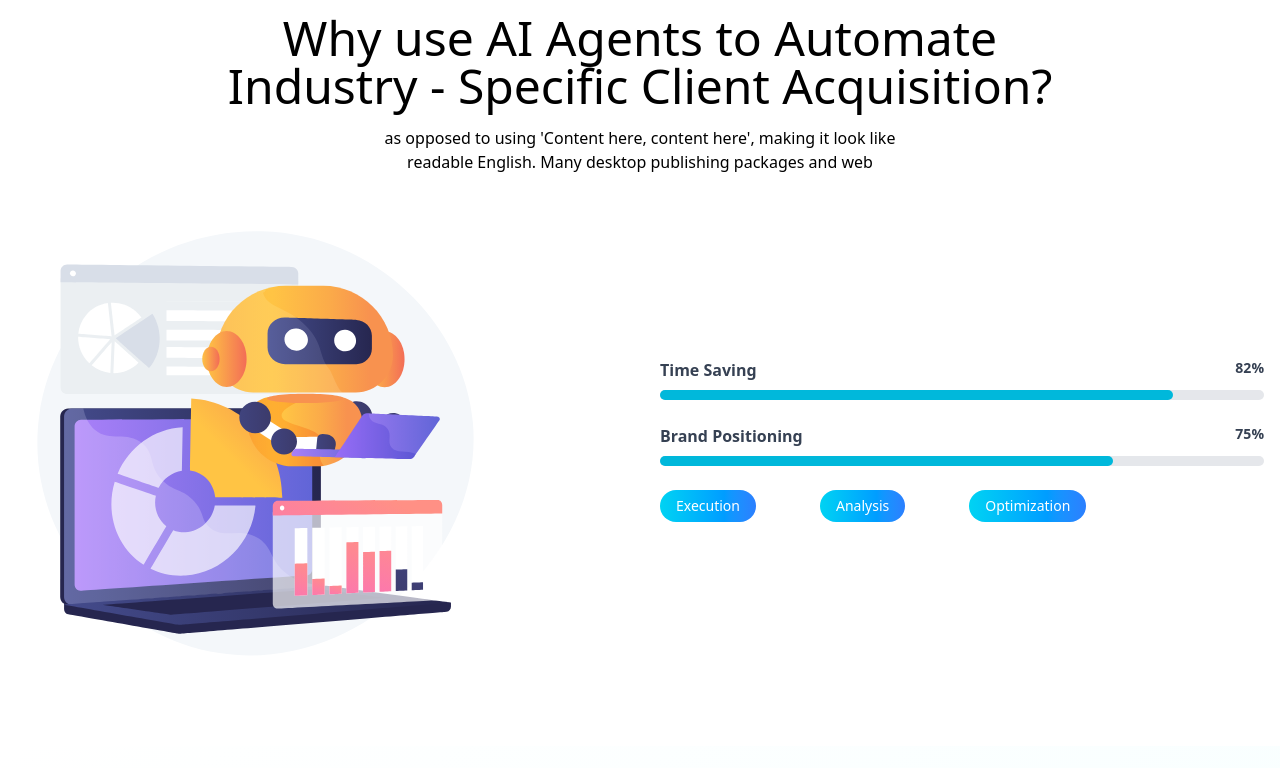
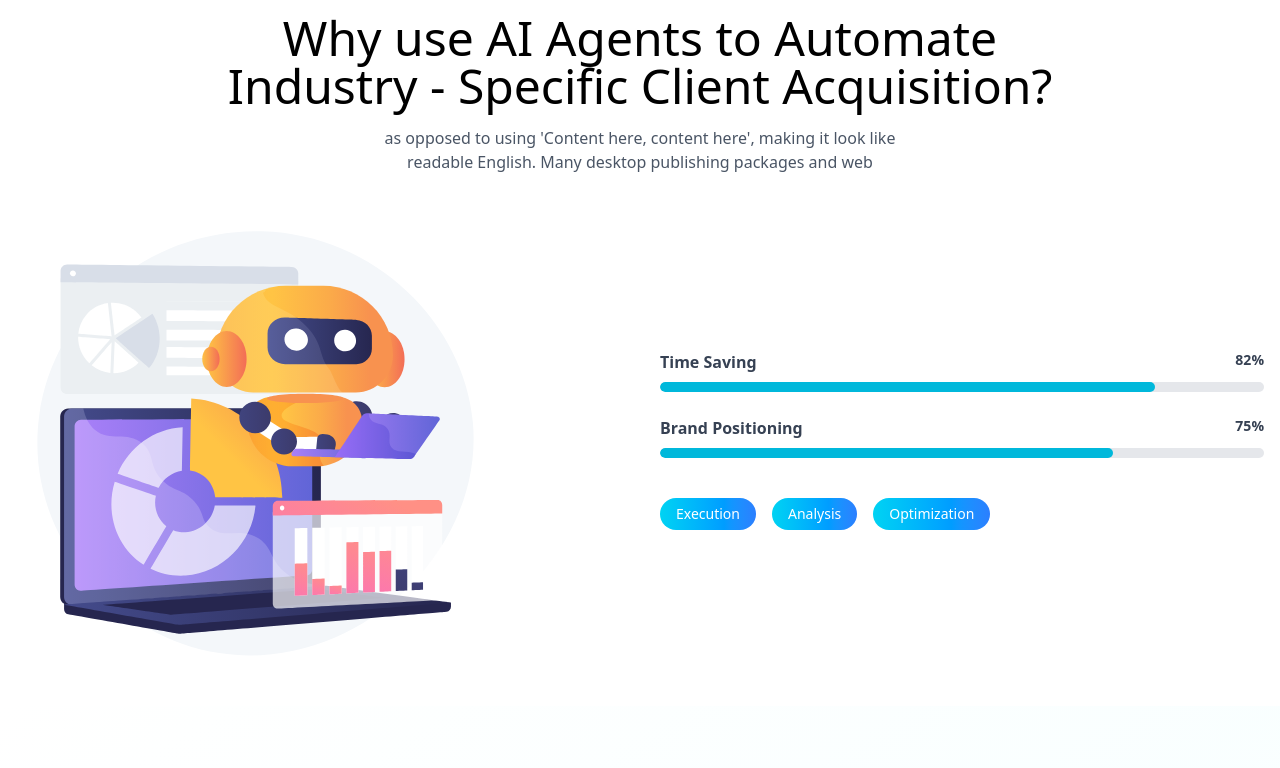
Before and after one commit to AsifIslamBisal/Expority.ai, a React (Vite) app: page / in a window 1280 px wide. Shown: the part 2360-3128 px from the top of the page. Built offline with nearby package versions, Linux system fonts and the light colour scheme.

Commit message:
navbar bug fixt and agent page update

```diff
--- a/package.json
+++ b/package.json
@@ -20,6 +20,7 @@
     "react": "^19.2.0",
     "react-dom": "^19.2.0",
     "react-icons": "^5.5.0",
+    "react-intersection-observer": "^10.0.0",
     "react-router-dom": "^7.11.0",
     "sort-by": "^1.2.0",
     "tailwindcss": "^4.1.18"
--- a/src/Components/Agent.jsx
+++ b/src/Components/Agent.jsx
@@ -1,52 +1,76 @@
-import Lottie from 'lottie-react';
-import agent from '../assets/lottiefiles/Ai-Agent.json'
+import React from "react";
+import Lottie from "lottie-react";
+import { motion, useAnimation } from "framer-motion";
+import { useInView } from "react-intersection-observer";
+import agent from "../assets/lottiefiles/Ai-Agent.json";
+
+const ProgressBar = ({ label, value }) => {
+  const controls = useAnimation();
+  const [ref, inView] = useInView({ triggerOnce: true, threshold: 0.3 });
+
+  React.useEffect(() => {
+    if (inView) {
+      controls.start({ width: `${value}%` });
+    }
+  }, [inView, controls, value]);
+
+  return (
+    <div ref={ref}>
+      <div className="flex justify-between mb-2">
+        <span className="font-semibold text-gray-700">{label}</span>
+        <span className="text-sm font-bold text-gray-700">{value}%</span>
+      </div>
+      <div className="w-full bg-gray-200 rounded-full h-2.5 overflow-hidden">
+        <motion.div
+          initial={{ width: 0 }}
+          animate={controls}
+          transition={{ duration: 1.2, ease: "easeOut" }}
+          className="bg-cyan-500 h-2.5 rounded-full"
+        ></motion.div>
+      </div>
+    </div>
+  );
+};
 
 const Agent = () => {
   return (
     <div className="max-w-7xl mx-auto px-4 py-10">
       {/* Header Text */}
       <div className="mb-10 text-center md:text-left ">
-                <h1 className="text-5xl  mb-4 text-center">Why use AI Agents to Automate <br /> <span>Industry - Specific Client Acquisition?</span></h1>
-                <p className="text-gray- text-center">as opposed to using 'Content here, content here', making it look like <br /> readable English. Many desktop publishing packages and web</p>
+        <h1 className="text-5xl mb-4 text-center">
+          Why use AI Agents to Automate <br />
+          <span>Industry - Specific Client Acquisition?</span>
+        </h1>
+        <p className="text-gray-600 text-center">
+          as opposed to using 'Content here, content here', making it look like
+          <br />
+          readable English. Many desktop publishing packages and web
+        </p>
       </div>
 
       {/* Layout Grid */}
       <div className="grid grid-cols-1 md:grid-cols-2 gap-10 items-center">
         {/* Lottie Animation Div */}
-                <div className='w-full max-w-120'>
+        <div className="w-full max-w-120">
           <Lottie animationData={agent}></Lottie>
         </div>
+
+        {/* Progress Bars + Buttons */}
         <div className="w-full space-y-6">
+          <ProgressBar label="Time Saving" value={82} />
+          <ProgressBar label="Brand Positioning" value={75} />
 
-                    {/* Progress Item 1 */}
-                    <div>
-                        <div className="flex justify-between mb-2">
-                            <span className="font-semibold text-gray-700">Time Saving</span>
-                            <span className="text-sm font-bold text-gray-700">82%</span>
+          <div className="flex flex-wrap gap-4 pt-4">
+            <button className="px-4 py-1.5 rounded-full bg-gradient-to-r from-cyan-400 to-blue-500 text-white text-sm hover:shadow-md transition">
+              Execution
+            </button>
+            <button className="px-4 py-1.5 rounded-full bg-gradient-to-r from-cyan-400 to-blue-500 text-white text-sm hover:shadow-md transition">
+              Analysis
+            </button>
+            <button className="px-4 py-1.5 rounded-full bg-gradient-to-r from-cyan-400 to-blue-500 text-white text-sm hover:shadow-md transition">
+              Optimization
+            </button>
           </div>
-                        <div className="w-full bg-gray-200 rounded-full h-2.5">
-                            <div className="bg-cyan-500 h-2.5 rounded-full" style={{ width: '85%' }}></div>
-                        </div>
-                    </div>
-
-                    {/* Progress Item 2  */}
-                    <div>
-                        <div className="flex justify-between mb-2">
-                            <span className="font-semibold text-gray-700">Brand Positioning</span>
-                            <span className="text-sm font-bold text-gray-700">75%</span>
-                        </div>
-                        <div className="w-full bg-gray-200 rounded-full h-2.5">
-                            <div className="bg-cyan-500 h-2.5 rounded-full" style={{ width: '75%' }}></div>
-                        </div>
-                    </div>
-                    <div className='space-x-16'>
-                        <button className="px-4 py-1.5 rounded-full bg-linear-to-r from-cyan-400 to-blue-500 text-white text-sm hover:shadow-md transition">Execution</button>
-                        <button className="px-4 py-1.5 rounded-full bg-linear-to-r from-cyan-400 to-blue-500 text-white text-sm hover:shadow-md transition">Analysis</button>
-                        <button className="px-4 py-1.5 rounded-full bg-linear-to-r from-cyan-400 to-blue-500 text-white text-sm hover:shadow-md transition">Optimization</button>
-                    </div>
-                </div>
-                <div>
-
         </div>
       </div>
     </div>
--- a/src/Components/Navbar.jsx
+++ b/src/Components/Navbar.jsx
@@ -13,9 +13,9 @@ import { TbWorldSearch } from "react-icons/tb";
 
 export default function Navbar() {
   const [scrolled, setScrolled] = useState(false);
-  const [openIndex, setOpenIndex] = useState(null);
-  const [showMenu, setShowMenu] = useState(false);
-  const [mobileDropdownIndex, setMobileDropdownIndex] = useState(null);
+  const [openIndex, setOpenIndex] = useState(null); // desktop hover dropdown
+  const [showMenu, setShowMenu] = useState(false); // mobile sidebar
+  const [mobileDropdownIndex, setMobileDropdownIndex] = useState(null); // mobile dropdown
 
   useEffect(() => {
     const handleScroll = () => setScrolled(window.scrollY > 50);
@@ -44,6 +44,7 @@ export default function Navbar() {
 
   return (
     <div className="flex flex-col items-center relative z-9999">
+      {/* Navbar */}
       <nav
         className={`fixed top-4 w-[95%] md:w-[90%] mx-auto z-9999 flex items-center justify-between px-6 py-3 rounded-2xl border border-white/20 backdrop-blur-lg shadow-[0_8px_20px_rgba(0,255,255,0.1)] transition-all duration-300 ${
           scrolled ? "bg-white/25" : "bg-white/15"
@@ -53,7 +54,7 @@ export default function Navbar() {
           <img src={logo} alt="Logo" className="w-28 md:w-36" />
         </Link>
 
-        {/*  Desktop menu */}
+        {/* Desktop Menu */}
         <ul className="hidden md:flex gap-6 items-center text-gray-800 font-medium relative z-9999">
           {navItems.map((item, idx) => (
             <li
@@ -76,6 +77,7 @@ export default function Navbar() {
                 )}
               </Link>
 
+              {/* Desktop Dropdown (unchanged) */}
               {item.dropdown && (
                 <div
                   className={`absolute left-0 top-full mt-2 w-150 rounded-xl border border-cyan-200/30 p-5
@@ -107,6 +109,7 @@ export default function Navbar() {
           ))}
         </ul>
 
+        {/* Desktop Buttons */}
         <div className="hidden md:flex gap-3">
           <button className="px-4 py-1.5 rounded-full bg-linear-to-r from-cyan-400 to-blue-500 text-white text-sm hover:shadow-md transition">
             Try Now
@@ -116,6 +119,7 @@ export default function Navbar() {
           </button>
         </div>
 
+        {/* Mobile Menu Button */}
         <FiMenu
           onClick={() => setShowMenu(true)}
           className="w-6 h-6 text-gray-700 md:hidden cursor-pointer"
@@ -147,26 +151,34 @@ export default function Navbar() {
         <ul className="flex flex-col items-start gap-4 mt-5 px-6 text-lg font-medium">
           {navItems.map((item, idx) => (
             <React.Fragment key={idx}>
+              {/* Dropdown or direct NavLink */}
+              {item.dropdown ? (
                 <button
                   onClick={() =>
-                  item.dropdown
-                    ? setMobileDropdownIndex(
+                    setMobileDropdownIndex(
                       mobileDropdownIndex === idx ? null : idx
                     )
-                    : setShowMenu(false)
                   }
                   className="flex items-center justify-between w-full hover:text-cyan-600"
                 >
                   <p>{item.name}</p>
-                {item.dropdown && (
                   <FiChevronDown
                     className={`transition-transform ${
                       mobileDropdownIndex === idx ? "rotate-180" : ""
                     }`}
                   />
+                </button>
+              ) : (
+                <NavLink
+                  to={item.path}
+                  onClick={() => setShowMenu(false)}
+                  className="flex items-center justify-between w-full hover:text-cyan-600"
+                >
+                  <p>{item.name}</p>
+                </NavLink>
               )}
-              </button>
 
+              {/* Mobile Dropdown */}
               {item.dropdown && mobileDropdownIndex === idx && (
                 <div className="ml-4 flex flex-col gap-2 mt-2">
                   {item.dropdown.map((drop, dIdx) => (
--- a/src/Components/Refined.jsx
+++ b/src/Components/Refined.jsx
@@ -4,6 +4,7 @@ import number from '../assets/247.png'
 import growth from '../assets/growth.png'
 import automated from '../assets/automated.png'
 import { Clock, TrendingUp, Clock3, Network } from 'lucide-react';
+import { Link } from 'react-router-dom';
 
 const Refined = () => {
     return (
@@ -32,9 +33,11 @@ const Refined = () => {
                         <button className="border-2 bg-linear-to-r from-cyan-400 to-blue-500 hover:border-gray-400 text-white px-8 py-3 rounded-full font-medium transition-colors">
                             Learn More
                         </button>
-                        <button className="border-2  bg-linear-to-r from-cyan-400 to-blue-500 hover:border-gray-400 text-white px-8 py-3 rounded-full font-medium transition-colors">
+                        <Link to='/contact'>
+                            <button className="border-2  bg-linear-to-r from-cyan-400 to-blue-500 hover:border-gray-400 text-white px-8 py-3 rounded-full font-medium transition-colors">
                             Contact Us
-                        </button>
+                            </button>
+                        </Link>
                     </div>
                 </div>
 
```
Also changed, not shown: 1 other file (tests, documents, lock files or other folders). Lines whose indentation alone changed are shown as unchanged.
